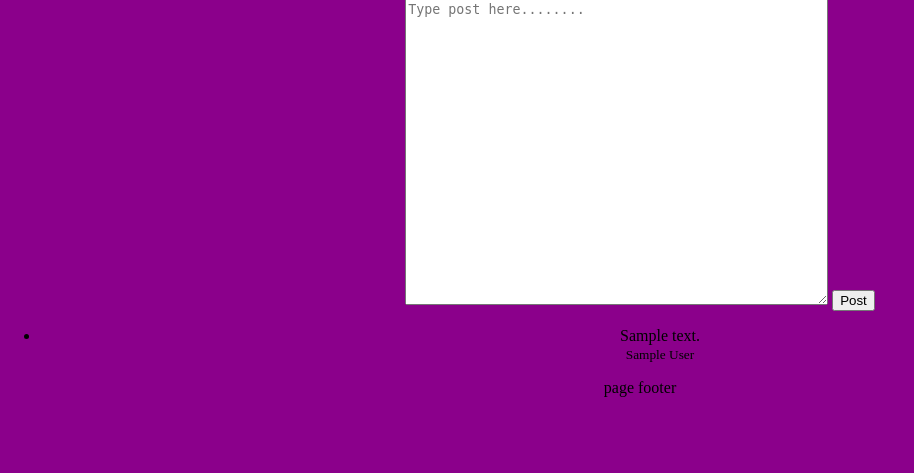
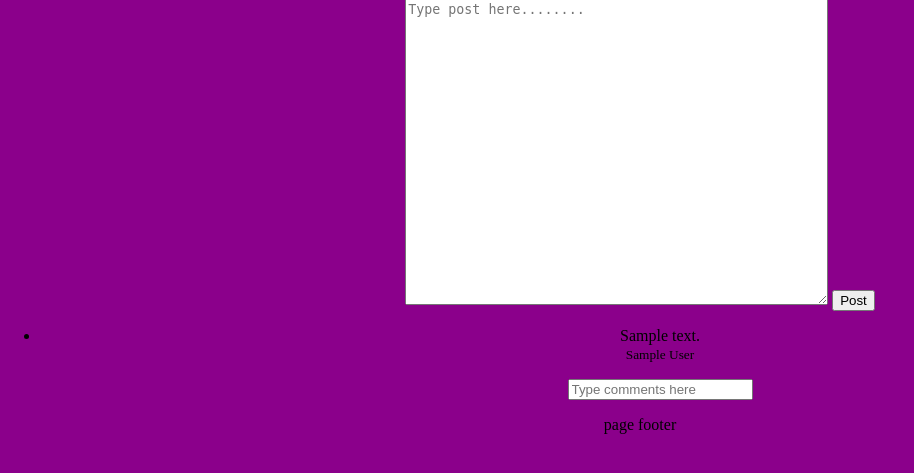
Before and after one commit to PRANJAL19668/codestudio, a Node server app: page / in a window 1280 px wide. Shown: the part 190-663 px from the top of the page, without its empty margins (0-914 px from the left). Run offline with Node 20, Linux system fonts and the light colour scheme; a user stored in the database is signed in; tables that the repository leaves empty hold one stand-in row (values such as "Sample post"); some libraries are stand-ins or nearby versions.

Commit message:
add changes in the comment.js

```diff
--- a/models/comment.js
+++ b/models/comment.js
@@ -5,7 +5,7 @@ const commentSchema = new mongoose.Schema({
         required: true
     },
     //comment belongs to a user
-    //THIS ACTUALLY IS A REFERENCE,SO LINK THIS COMMMENT TO USER WHICH REGER TO THE USER'S SCHEMA ITSELF.
+    //THIS ACTUALLY IS A REFERENCE,SO LINK THIS COMMMENT TO USER WHICH REFER TO THE USER'S SCHEMA ITSELF.
     user:{
         type: mongoose.Schema.Types.ObjectId,
         ref: 'User'
--- a/views/home.ejs
+++ b/views/home.ejs
@@ -24,7 +24,20 @@
                                           <%= post.user.name %>
                                    </small>
                                    </p>
+                                   <!--------comments container-------------->
+                                       <div class="post-comments">
+                                          <!---------CHECKING AUTHENTICATION PLACING CHECKS IF THE USER IS SIGNED-IN OR NOT------------------->
+                                          <% if(locals.user){ %>
+                                                 <form action="/comments/create" method="POST">
+                                                 <input type="text" name="content" placeholder="Type comments here" required>
+
+                                                 </form>
+
+
+
+                                          </div>
                             </li>
+                     <%}%>
                      <%}%>
               </ul>
         </div>
```
